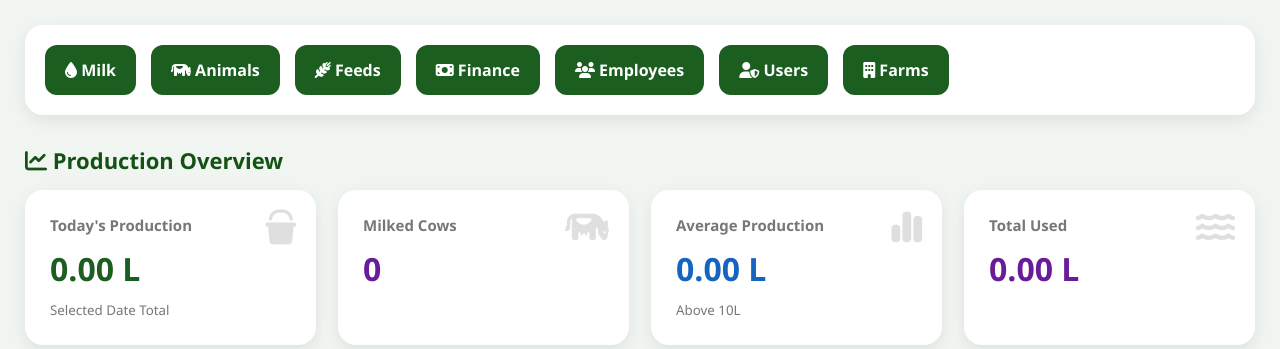
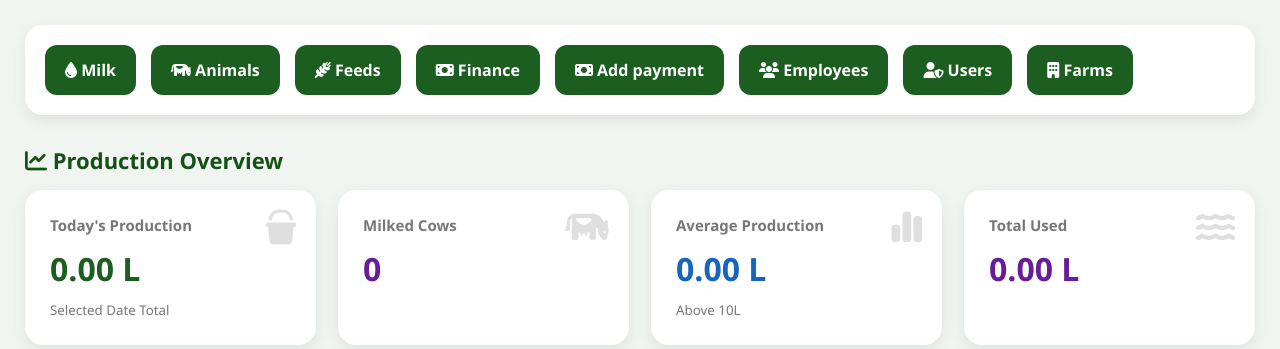
Before and after one commit to magician-lab/my_farm, a Flask app: page / in a window 1280 px wide. Shown: the part 95-444 px from the top of the page. Run offline with Flask 3, Linux system fonts and the light colour scheme; a user stored in the database is signed in; data that the repository does not hold is empty.

Commit message:
added button to add transactions

```diff
--- a/templates/main_dashboard.html
+++ b/templates/main_dashboard.html
@@ -455,6 +455,14 @@ Finance
 
 </a>
 
+<a class="action-btn" href="/payments">
+
+<i class="fa fa-money-bill"></i>
+
+Add payment
+
+</a>
+
 
 <a class="action-btn" href="/Employees">
 
```
